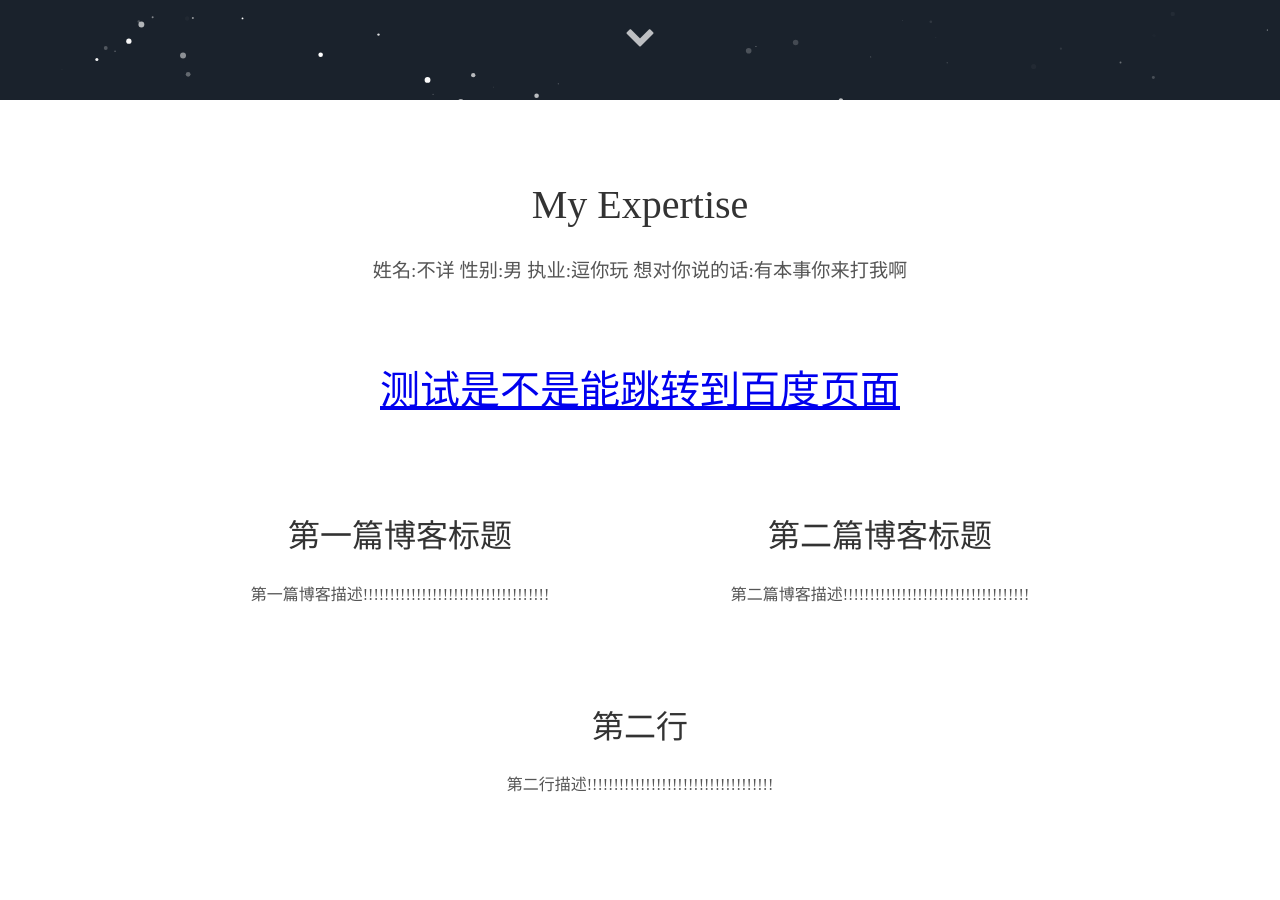
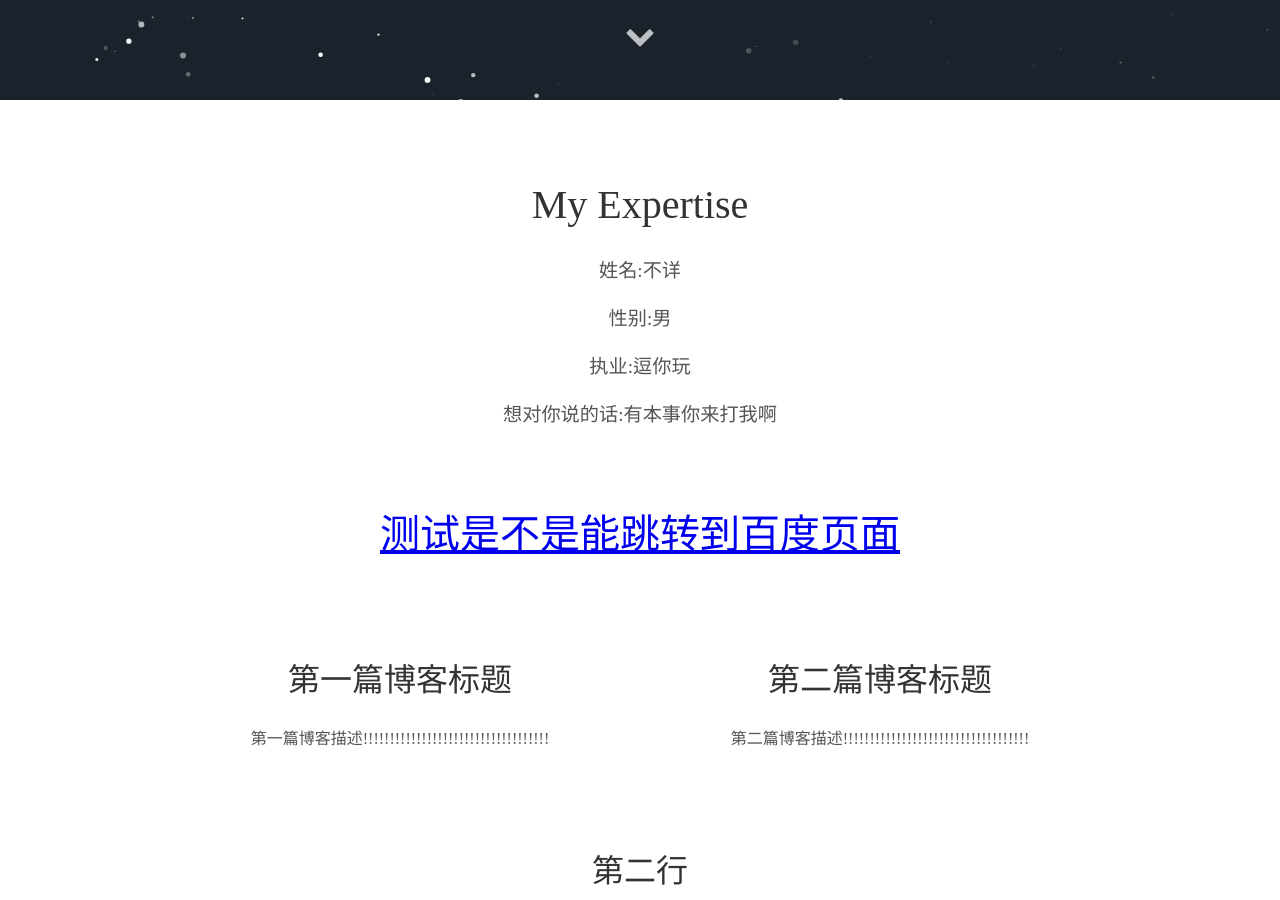
Before and after one commit to AttackLittleSnail/wgPage, a Jekyll site: the page built from index.html, in a window 1280 px wide and 900 px high, scrolled down 800 px. Built offline with Jekyll 4.4.1, drawn with Linux system fonts in a browser that asks for light colours; some web fonts are replaced.

Commit message:
提交更新

```diff
--- a/_config.yml
+++ b/_config.yml
@@ -6,7 +6,7 @@ description: 一百个卧槽
 
 # User settings
 username: 阿威的博客
-user_description: 姓名:不详  性别:男  执业:逗你玩  想对你说的话:有本事你来打我啊
+user_description: <p>姓名:不详</p>  <p>性别:男</p>  <p>执业:逗你玩</p>  <p>想对你说的话:有本事你来打我啊</p>
 user_title: 这是一个博客的页面,以后有空再更新
 email: 1879000353@qq.com
 # twitter_username: lorem_ipsum
```
